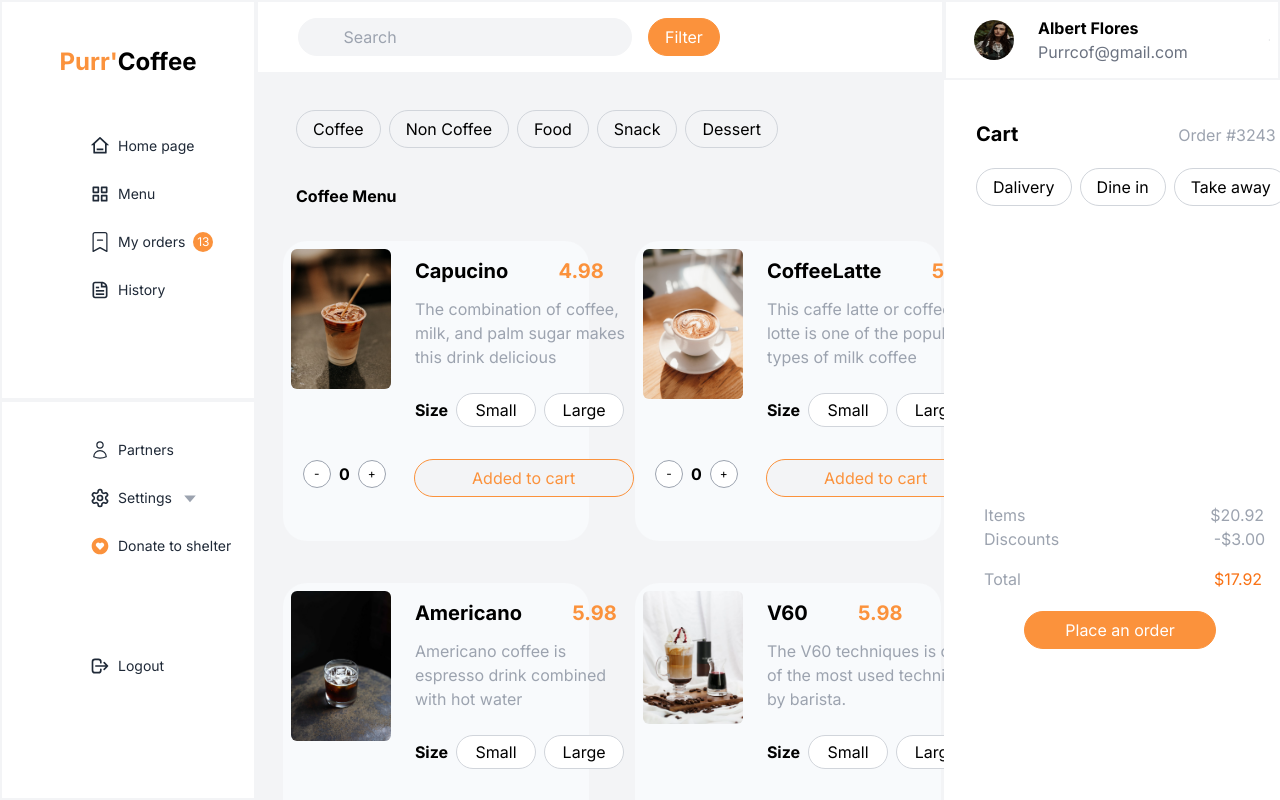
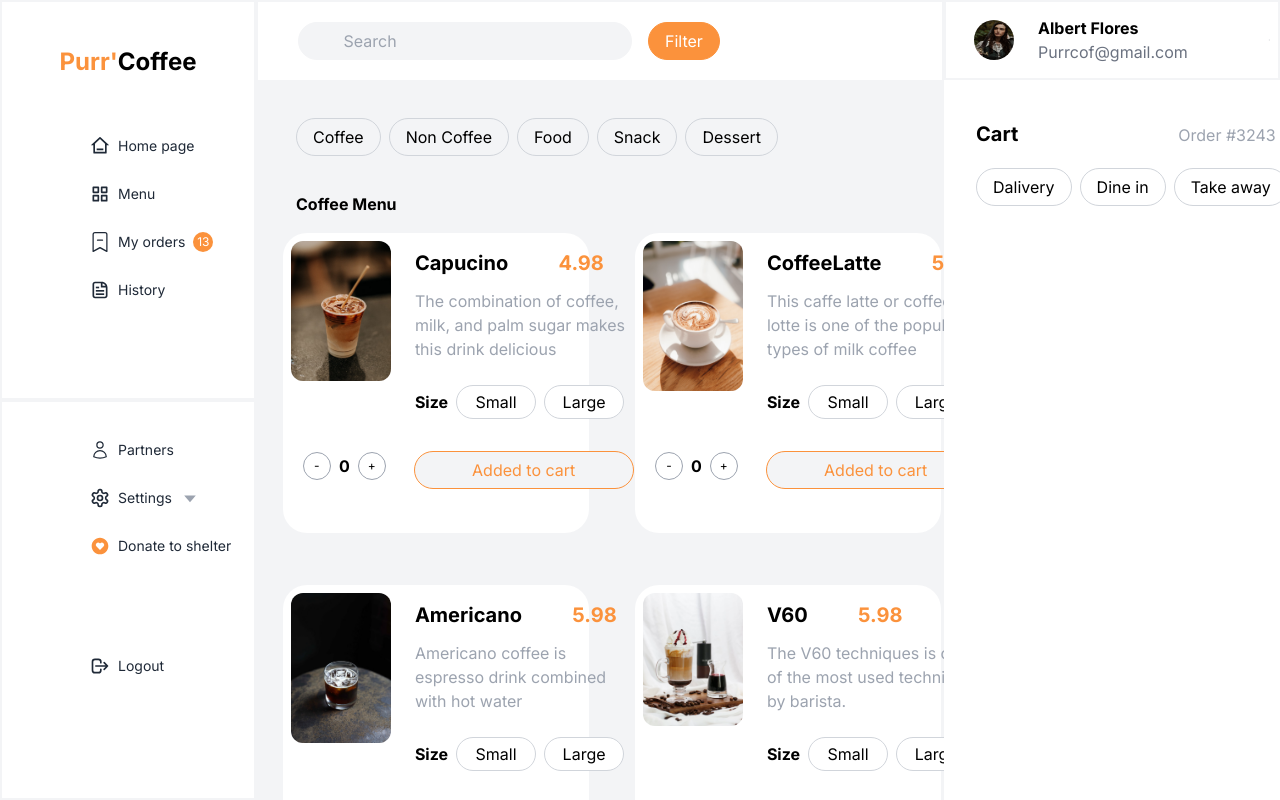
Before and after one commit to RN2541/food-deli, a Next.js app: page / in a window 1280 px wide. Built offline with nearby package versions, Linux system fonts and the light colour scheme.

Commit message:
feat: มีการเพิ่ม/แก้ไข เวลากดสั่งสินค้าที่สั่งจะไปแสดง ด้าน ขวามือฝั่ง calcu โดยจะแสดงชื่อรูปภาพ ไซต์ ราคา

```diff
--- a/src/app/Card.tsx
+++ b/src/app/Card.tsx
@@ -30,12 +30,12 @@ function Card({ item, onClick }: { item: Item; onClick: () => void }) {
     };
 
     return (
-        <div className="flex-grow h-[300px] rounded-3xl bg-slate-50 mt-[2%] mb-[1%] ml-[8%] mr-[1%]">
+        <div className="flex-grow h-[300px] rounded-3xl bg-white mt-[5%] mb-[1%] ml-[8%] mr-[1%]">
             <div key={item.id} className="flex items-start">
                 <img
                     src={item.imageSrc}
                     alt=""
-                    className="ml-2 mt-2 rounded-md"
+                    className="ml-2 mt-2 rounded-xl"
                     width="100"
                     height="100"
                 />
--- a/src/app/Search.tsx
+++ b/src/app/Search.tsx
@@ -6,7 +6,7 @@ const YourComponent: React.FC = () => {
             <input
                 type="text"
                 placeholder=" Search"
-                className="w-[50%] px-4 py-1.5 rounded-3xl border border-gray-100 focus:outline-none focus:border-gray-100 bg-gray-100 pl-10 ml-8 mt-2 mb-2" // เพิ่ม mb-4 เพื่อเพิ่มระยะห่างด้านล่าง 4 หน่วย// เพิ่ม mt-4 เพื่อให้เว้นระยะห่างด้านบน 4 หน่วย
+                className="w-[50%] px-4 py-1.5 rounded-3xl border border-gray-100 focus:outline-none focus:border-gray-100 bg-gray-100 pl-10 ml-8 mt-3 mb-3" // เพิ่ม mb-4 เพื่อเพิ่มระยะห่างด้านล่าง 4 หน่วย// เพิ่ม mt-4 เพื่อให้เว้นระยะห่างด้านบน 4 หน่วย
             />
             <button className="bg-orange-400 text-white py-1.5 px-4 rounded-3xl border border-orange-400 ml-4">
                 Filter
--- a/src/app/page.tsx
+++ b/src/app/page.tsx
@@ -14,12 +14,15 @@ export default function Home() {
         <main className="h-screen w-full flex overflow-scroll">
             {/* SEACH / Filter */}
             <div className="w-full h-full">
+                <section>
                     <div className="">
                         <YourComponent />
                     </div>
+                </section>
                 {/* จบ SEACH / Filter */}
 
                 {/* TYPE */}
+                <section>
                     <div className="w-full h-[20%] bg-gray-100">
                         <button className="bg-gray-100 text-black py-1.5 px-4 rounded-3xl border border-gray-300 ml-10 mt-9 hover:bg-orange-400 hover:text-white focus:outline-none focus:border-orange-400 focus:ring-0 active:bg-orange-400">
                             Coffee
@@ -40,12 +43,11 @@ export default function Home() {
                             <b>Coffee Menu</b>
                         </p>
                     </div>
-
+                </section>
                 {/* จบ TYPE */}
 
                 {/* MENU / ITEM */}
-                {/* อเรย์ */}
-
+                <section>
                     <div className="w-full h-auto flex flex-wrap bg-gray-100">
                         <Cards
                             onClick={(item) => {
@@ -53,13 +55,14 @@ export default function Home() {
                             }}
                         />
                     </div>
+                </section>
             </div>
             {/* จบ MENU / ITEM */}
 
             {/* CUSTOMER INFO */}
             <div className="w-[500px] h-full bg-white flex flex-col">
                 <div className="w-full h-[10%] bg-white flex items-center border-2 border-gray-100 p-2">
-                    <div className="flex-shrink-0 rounded-full overflow-hidden">
+                    <div className="flex-shrink-0 rounded-full overflow-hidden ">
                         <img
                             src="/img/women.png"
                             alt=""
@@ -74,9 +77,11 @@ export default function Home() {
                     </div>
                     <CgMoreVerticalAlt className="ml-20 cursor-pointer text-gray-400 text-lg" />
                 </div>
+
                 {/* จบ CUSTOMER INFO */}
 
                 {/* เลือกประเภทการสั่งซื้อ */}
+                <section>
                     <div className="w-full h-[60%] bg-white ml-8 mt-10">
                         <p>
                             <b className="text-xl">Cart</b>
@@ -94,118 +99,43 @@ export default function Home() {
                             Take away
                         </button>
                     </div>
+                </section>
                 {/* จบเลือกประเภทการสั่งซื้อ */}
 
                 {/* CART / CALC */}
-                <div className="w-full h-[60%] bg-white">
+                <section>
+                    <div className="w-full h-[60%] bg-white ">
                         {order.map((item, index) => (
-                        <div key={index}>
+                            <div key={index} className="flex items-center">
+                                <img
+                                    src={item.imageSrc}
+                                    alt=""
+                                    className="ml-8 mt-7 rounded-xl"
+                                    width="100"
+                                    height="100"
+                                />
+                                <div className="ml-4">
+                                    <b>
+                                        <p>{item.name}</p>
+                                    </b>
                                     <p>
-                                {item.name}
+                                        <span className="text-gray-400">
+                                            Size
+                                        </span>
+                                        <br />
                                         <span>{item.price}</span>
                                     </p>
                                 </div>
+                            </div>
                         ))}
-                    {/* <CartPage /> */}
-                    {/* Capucino*/}
-                    {/* <div className="flex items-start">
-                        <img
-                            src="/img/capu.png"
-                            alt=""
-                            className="ml-10 rounded-md"
-                            width="80"
-                            height="80"
-                        />
-                        <div className="flex flex-col">
-                            <span className="ml-5 text-xl">Capucino</span>
-                            <span className="text-gray-400 ml-5 mt-2 ">
-                                Small ํ 200g
-                            </span>
-                            <div className="flex items-center">
-                                <b className="ml-5 mt-6">$14.94</b>
-                                <span className="ml-5 mt-6 inline-block w-7 h-7 rounded-full bg-white border border-gray-400 flex items-center justify-center">
-                                    <span className="text-xs text-black">
-                                        -
-                                    </span>
-                                </span>
-                                <b className="ml-2 mt-6">3</b>
-                                <span className="ml-2 mt-6 inline-block w-7 h-7 rounded-full bg-white border border-gray-400 flex items-center justify-center">
-                                    <span className="text-xs text-black">
-                                        +
-                                    </span>
-                                </span>
                     </div>
-                        </div>
-                    </div> */}
-                    {/* จบCapucino*/}
-                    {/* Coffee Latte */}
-                    {/* <div className="flex items-start mb-6">
-                        <img
-                            src="/img/late.png"
-                            alt=""
-                            className="ml-10 mt-10 rounded-md"
-                            width="80"
-                            height="80"
-                        />
-                        <div className="flex flex-col">
-                            <span className="ml-5 mt-10 text-xl">
-                                Coffee Latte
-                            </span>
-                            <span className="text-gray-400 ml-5 mt-2 ">
-                                Small ํ 200g
-                            </span>
-                            <div className="flex items-center">
-                                <b className="ml-5 mt-6">$5.98</b>
-                                <span className="ml-5 mt-6 inline-block w-7 h-7 rounded-full bg-white border border-gray-400 flex items-center justify-center">
-                                    <span className="text-xs text-black">
-                                        -
-                                    </span>
-                                </span>
-                                <b className="ml-2 mt-6">1</b>
-                                <span className="ml-2 mt-6 inline-block w-7 h-7 rounded-full bg-white border border-gray-400 flex items-center justify-center">
-                                    <span className="text-xs text-black">
-                                        +
-                                    </span>
-                                </span>
-                            </div>
-                        </div>
-                    </div> */}
-                    {/* จบCoffee Latte */}
-                </div>
+                </section>
                 {/* จบ CART / CALC */}
 
                 {/* Payment / Checkout */}
-                <div className="w-full h-[100%] bg-white">
-                    <p className="mt-3">
-                        <b className="text-gray-400  font-normal ml-10">
-                            Items
-                        </b>
-                        <b className="text-gray-400 font-normal ml-[55%] ">
-                            $20.92
-                        </b>
-                    </p>
-                    <p className="mb-4">
-                        <b className="text-gray-400  font-normal ml-10">
-                            Discounts
-                        </b>
-                        <b className="text-gray-400 font-normal ml-[46%] ">
-                            -$3.00
-                        </b>
-                    </p>
-                    <p className="mb-5">
-                        <b className="text-gray-400  font-normal ml-10">
-                            Total
-                        </b>
-                        <b className="text-orange-500 font-normal ml-[57.5%]">
-                            $17.92
-                        </b>
-                    </p>
-                    <div className="flex justify-center">
-                        <button className="bg-orange-400 text-white py-1.5 px-10 rounded-3xl border border-orange-400 ml-4">
-                            Place an order
-                        </button>
-                    </div>
-                </div>
+                <section>
+                    <div className="w-full h-[100%] bg-white"></div>
+                </section>
                 {/* จบ Payment / Checkout */}
             </div>
         </main>
```
Lines whose indentation alone changed are shown as unchanged.
